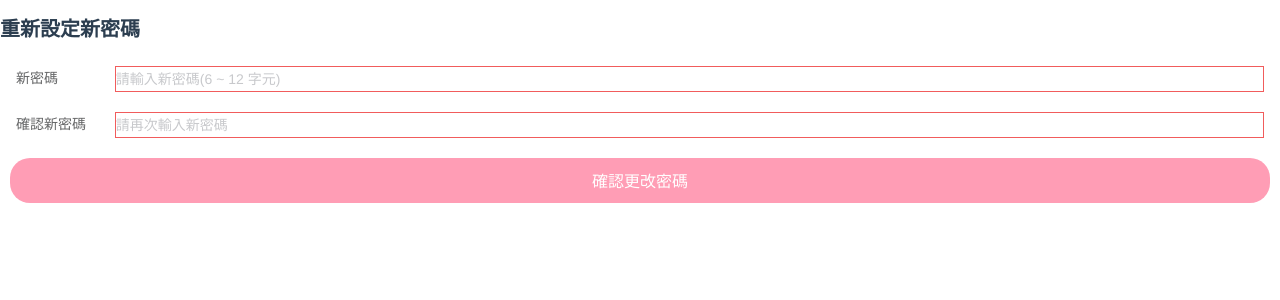
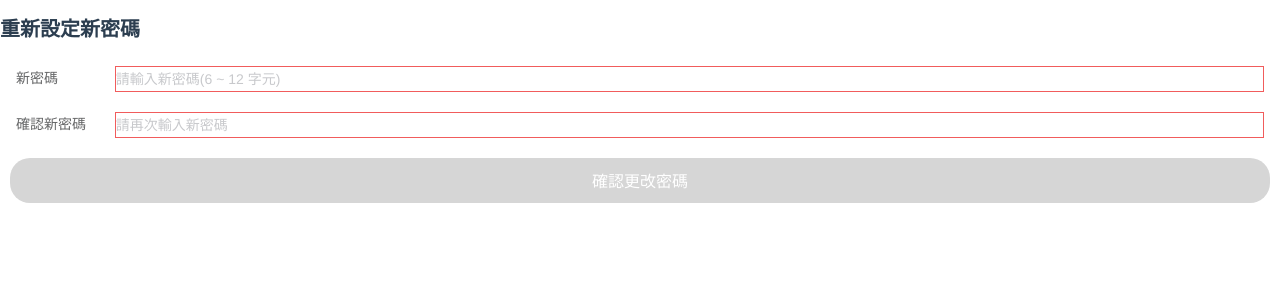
Before and after one commit to yachen168/Vue-Authentication, a Vue app: page /resetpassword in a window 1280 px wide. Shown: the top 300 px of the page. Built offline with nearby package versions, Linux system fonts and the light colour scheme; sample sign-in values are in the browser's storage; the HTML template or start-up script is replaced by a standard one.

Commit message:
fix: disabled button

```diff
--- a/src/views/ResetPassword.vue
+++ b/src/views/ResetPassword.vue
@@ -17,7 +17,7 @@
     ></LoginInput>
     <FormButton
       buttonText="確認更改密碼"
-      :isDisabled="resetedPassword!==checkedPassword"
+      :isDisabled="resetedPassword&&checkedPassword&&resetedPassword !== checkedPassword"
       @clickHandler="$store.dispatch('resetPassword', resetedPassword)"
     ></FormButton>
   </form>
@@ -35,7 +35,7 @@ export default {
   data() {
     return {
       resetedPassword: "",
-      checkedPassword:""
+      checkedPassword: ""
     };
   }
 };
```
